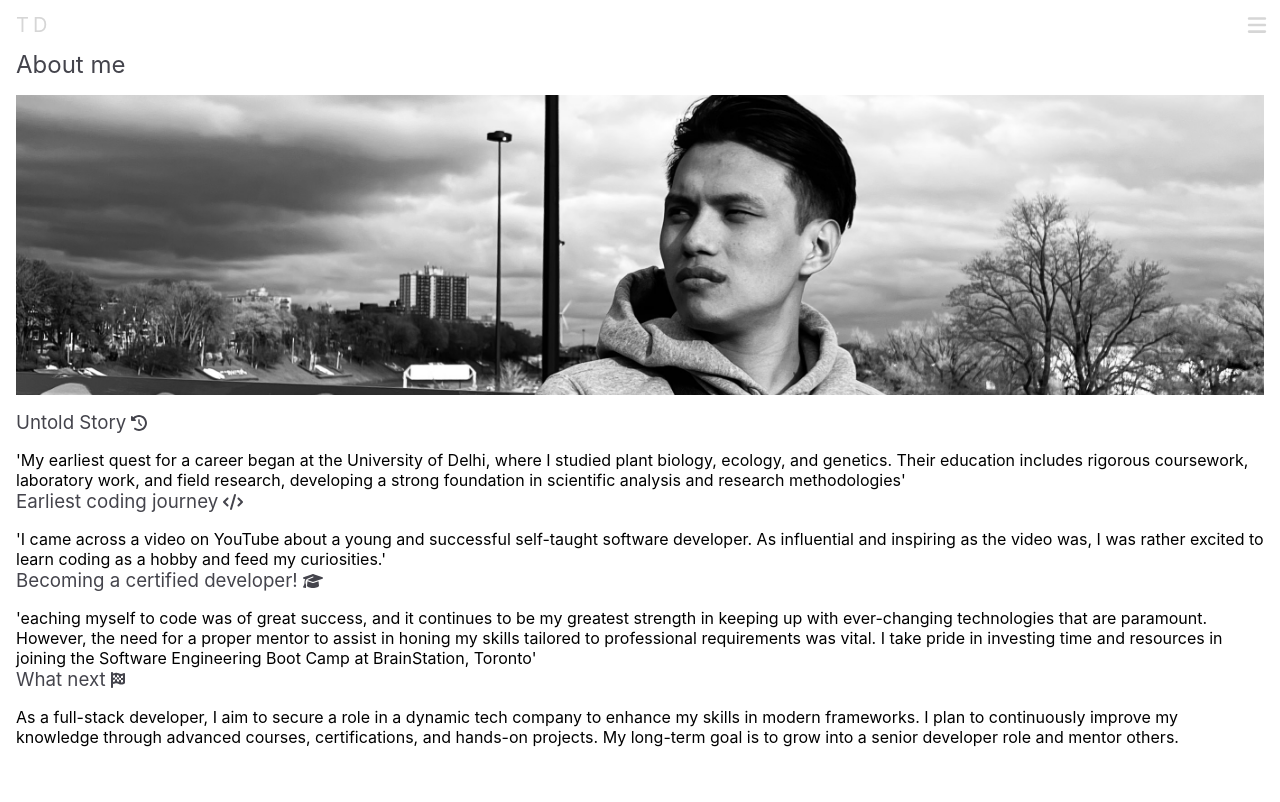
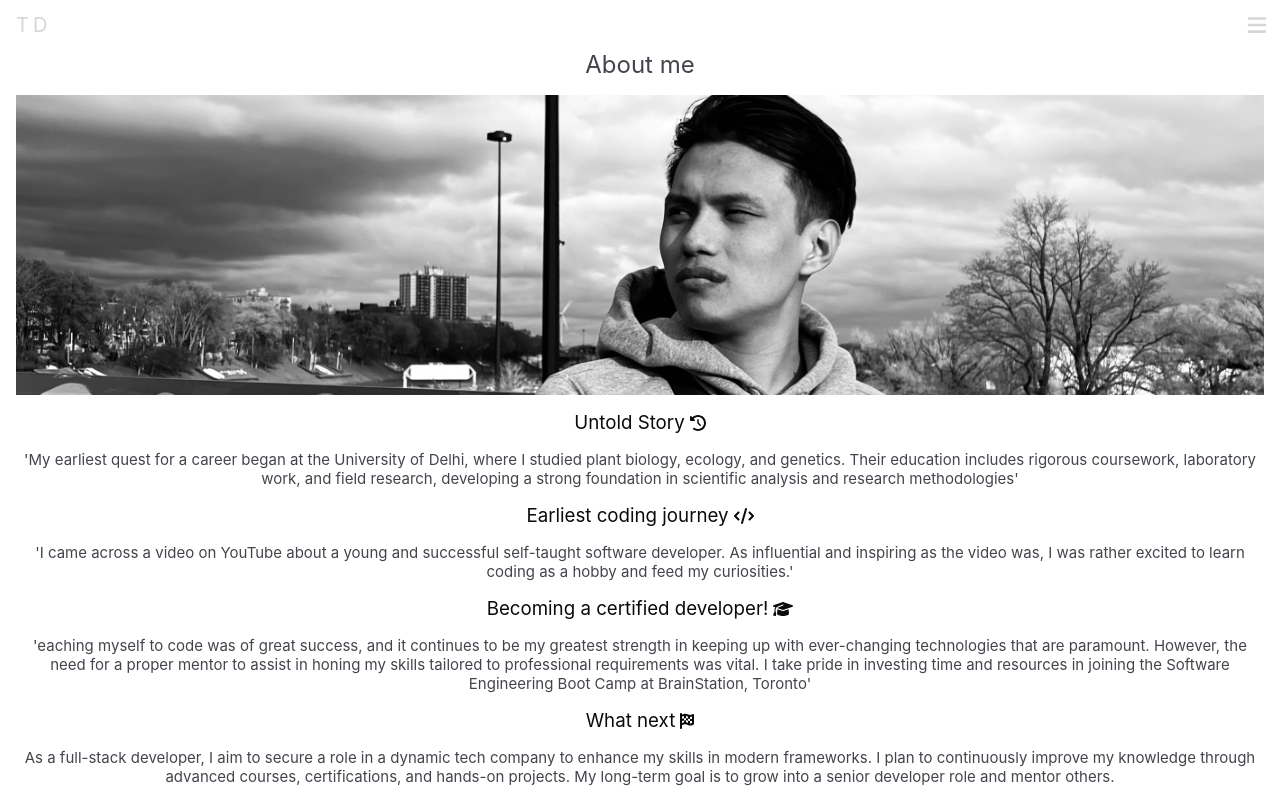
Before and after one commit to Tsedhondup/Portfolio, a React (Create React App) app: page /About in a window 1280 px wide. Built offline with nearby package versions, Linux system fonts and the light colour scheme.

Commit message:
text color and alignment changed

```diff
--- a/src/Components/AboutFirst/AboutFirst.scss
+++ b/src/Components/AboutFirst/AboutFirst.scss
@@ -7,6 +7,7 @@
     font-size: 24px;
     padding-bottom: 16px;
     color: $ebony;
+    text-align: center;
   }
   &__image-container {
     &--img {
@@ -22,17 +23,24 @@
 .about-text {
   &__title {
     display: flex;
+    justify-content: center;
     align-items: center;
     margin-bottom: $mobile-margin;
     &--text {
       font-weight: normal;
       width: auto;
       padding-right: 5px;
-      color: $ebony;
+      color: $black;
     }
     &--icon {
       width: auto;
-      color: $ebony;
+      color: $black;
     }
   }
+  &__para {
+    color: $ebony;
+    font-size: 15px;
+    text-align: center;
+    margin-bottom: $mobile-margin;
+  }
 }
```
